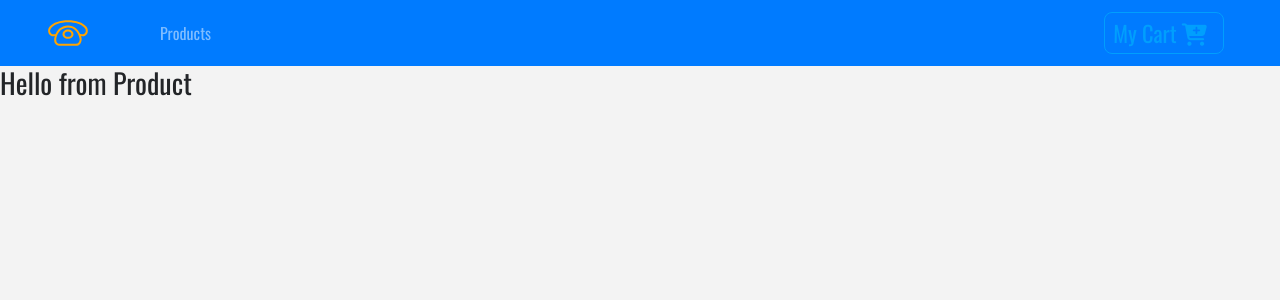
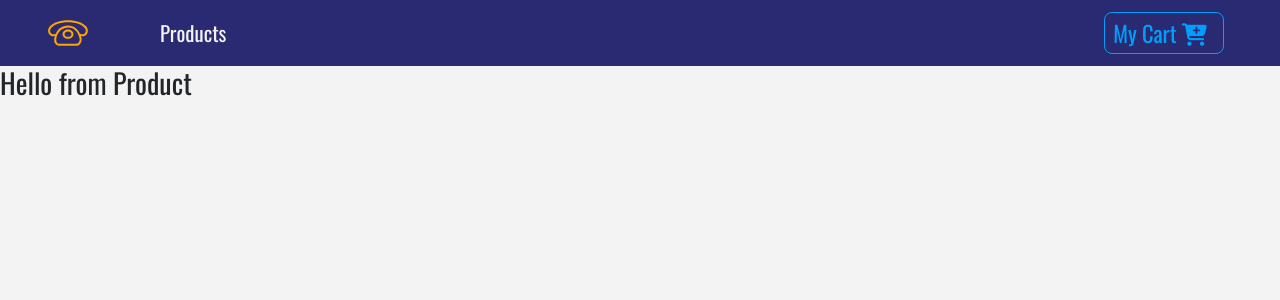
Before and after one commit to newedition994/react-ecommerce-store, a React (Create React App) app: page / in a window 1280 px wide. Shown: the top 300 px of the page. Built offline with nearby package versions, Linux system fonts and the light colour scheme.

Commit message:
adding a button component and finishing the style for the navbar

```diff
--- /dev/null
+++ b/src/components/Button.js
@@ -0,0 +1,21 @@
+import styled from "styled-components";
+
+export const ButtonContainer = styled.button`
+  text-transform: capitalize;
+  font-size: 1.4rem;
+  background: transparent;
+  border: 0.05rem solid var(--lightBlue);
+  color: var(--lightBlue);
+  border-radius: 0.5rem;
+  padding: 0.2rem 0.5rem;
+  cursor: pointer;
+  margin: 0.2rem 0.5rem 0.2rem 0;
+  transition: all 0.5s ease-in-out;
+  &:hover {
+    background: var(--lightBlue);
+    color: var(--mainBlue);
+  }
+  &:focus {
+    outline: none;
+  }
+`;
--- a/src/components/Navbar.js
+++ b/src/components/Navbar.js
@@ -3,11 +3,12 @@
 
 import logo from "../logo.svg";
 import styled from "styled-components";
+import { ButtonContainer } from "./Button";
 
 export default class Navbar extends Component {
   render() {
     return (
-      <nav className="navbar navbar-expand-sm bg-primary navbar-dark px-sm-5">
+      <NavWrapper className="navbar navbar-expand-sm navbar-dark px-sm-5">
         {/* https://www.iconfinder.com/icons/1243689/call_phone_icon
 Creative Commons (Attribution 3.0 Unported);
 https://www.iconfinder.com/Makoto_msk */}
@@ -28,27 +29,16 @@
             </span>
           </ButtonContainer>
         </Link>
-      </nav>
+      </NavWrapper>
     );
   }
 }
 
-const ButtonContainer = styled.button`
-  text-transform: capitalize;
-  font-size: 1.4rem;
-  background: transparent;
-  border: 0.05rem solid var(--lightBlue);
-  color: var(--lightBlue);
-  border-radius: 0.5rem;
-  padding: 0.2rem 0.5rem;
-  cursor: pointer;
-  margin: 0.2rem 0.5rem 0.2rem 0;
-  transition: all 0.5s ease-in-out;
-  &:hover {
-    background: var(--lightBlue);
-    color: var(--mainBlue);
-  }
-  &:focus {
-    outline: none;
+const NavWrapper = styled.nav`
+  background: var(--mainBlue);
+  .nav-link {
+    color: var(--mainWhite) !important;
+    font-size: 1.3rem;
+    text-transform: captialize;
   }
 `;
```
